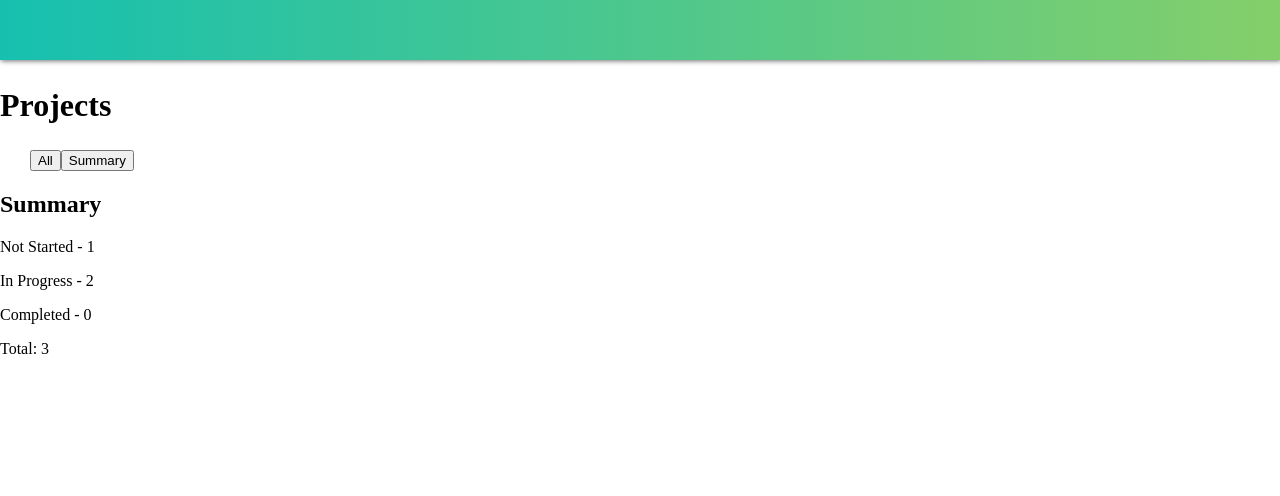
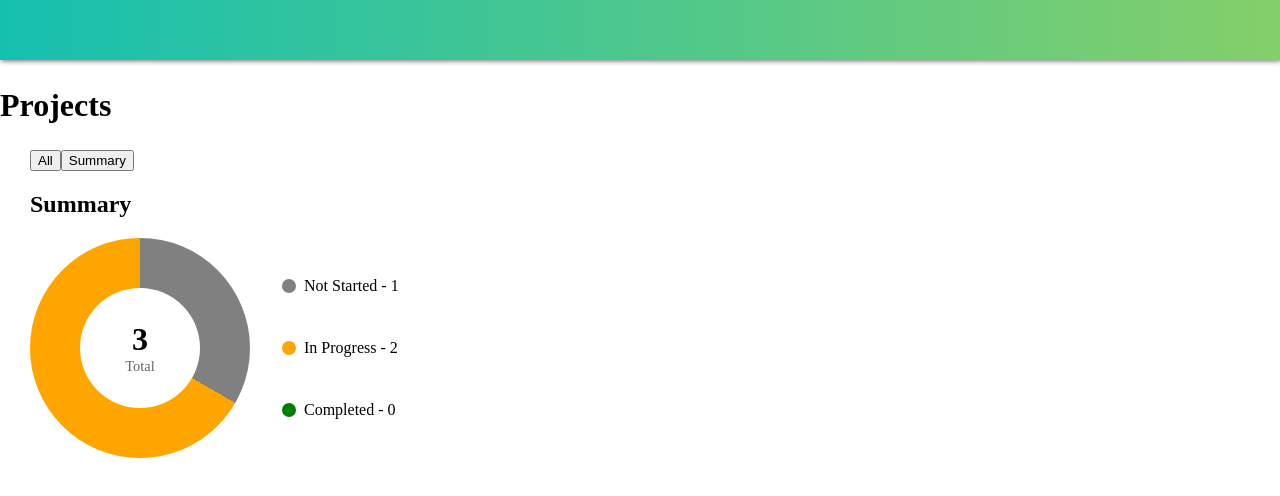
Before and after one commit to WynterS04/ProjectTracker, a Vue app: page / in a window 1280 px wide. Both pictures are taken after a click on the button "Summary". Shown: the top 496 px of the page. Built offline with nearby package versions, Linux system fonts and the light colour scheme.

Commit message:
interactive pie chart design for summary

```diff
--- a/src/components/DisplaySummary.vue
+++ b/src/components/DisplaySummary.vue
@@ -1,25 +1,121 @@
 <script setup>
-import { ref } from 'vue'
+import { ref, computed } from 'vue'
 import { useProjectStore } from '@/stores/ProjectStore';
 
 const store = useProjectStore()
 
-const totals = store.summmarizeProjects
+const totals = computed(() => store.summmarizeProjects)
 
-const  statuses = ref([
-    { status: 'Not Started', color: 'grey', total:totals[1]},
-    { status: 'In Progress', color: 'orange', total:totals[2]},
-    { status: 'Completed', color: 'green', total:totals[3]}
+const totalProjects = computed(() => totals.value[0])
+
+const  summaryItems = computed(() => [
+    { status: 'Not Started', color: 'grey', total: totals.value[1]},
+    { status: 'In Progress', color: 'orange', total: totals.value[2]},
+    { status: 'Completed', color: 'green', total: totals.value[3]}
 ])
 
+const chartStyle = computed(() => {
+  const total = totalProjects.value
+  if (total === 0) {
+    return {
+      background: 'conic-gradient(#ddd 0% 100%)'
+    }
+  }
+
+  const notStarted = summaryItems.value[0].total
+  const inProgress = summaryItems.value[1].total
+  const completed = summaryItems.value[2].total
+
+  const nsPct = (notStarted / total) * 100
+  const ipPct = (inProgress / total) * 100
+  const compPct = (completed / total) * 100
+
+  return {
+    background: `conic-gradient(
+      ${summaryItems.value[0].color} 0% ${nsPct}%,
+      ${summaryItems.value[1].color} ${nsPct}% ${nsPct + ipPct}%,
+      ${summaryItems.value[2].color} ${nsPct + ipPct}% 100%
+    )`
+  }
+})
 </script>
 
 <template>
-    <div class="project-summary">
-        <h2>Summary</h2>
-        <div v-for="status in statuses" :key="status.id">
-            <p>{{ status.status }} - {{ status.total }}</p>
+  <div class="project-summary">
+    <h2 style="padding-left:30px ;">Summary</h2>
+
+    <div class="chart-row">
+      <div class="donut-chart" :style="chartStyle">
+        <div class="donut-hole">
+          <div class="total-number">{{ totalProjects }}</div>
+          <div class="total-label">Total</div>
         </div>
-        <p>Total: {{ totals[0] }}</p>
+      </div>
+
+      <div class="legend">
+        <div v-for="item in summaryItems" :key="item.status" class="legend-item">
+          <span class="dot" :style="{ backgroundColor: item.color }"></span>
+          <p>{{ item.status }} - {{ item.total }}</p>
+        </div>
+      </div>
     </div>
+  </div>
 </template>
+
+<style scoped>
+.chart-row {
+  display: flex;
+  align-items: center;
+  gap: 2rem;
+  padding-left: 30px;
+}
+
+.donut-chart {
+  width: 220px;
+  height: 220px;
+  border-radius: 50%;
+  position: relative;
+  display: grid;
+  place-items: center;
+}
+
+.donut-hole {
+  width: 120px;
+  height: 120px;
+  border-radius: 50%;
+  background: white;
+  display: flex;
+  flex-direction: column;
+  align-items: center;
+  justify-content: center;
+  text-align: center;
+}
+
+.total-number {
+  font-size: 2rem;
+  font-weight: bold;
+}
+
+.total-label {
+  font-size: 0.9rem;
+  color: #666;
+}
+
+.legend {
+  display: flex;
+  flex-direction: column;
+  gap: 0.75rem;
+}
+
+.legend-item {
+  display: flex;
+  align-items: center;
+  gap: 0.5rem;
+}
+
+.dot {
+  width: 14px;
+  height: 14px;
+  border-radius: 50%;
+}
+</style>
```
